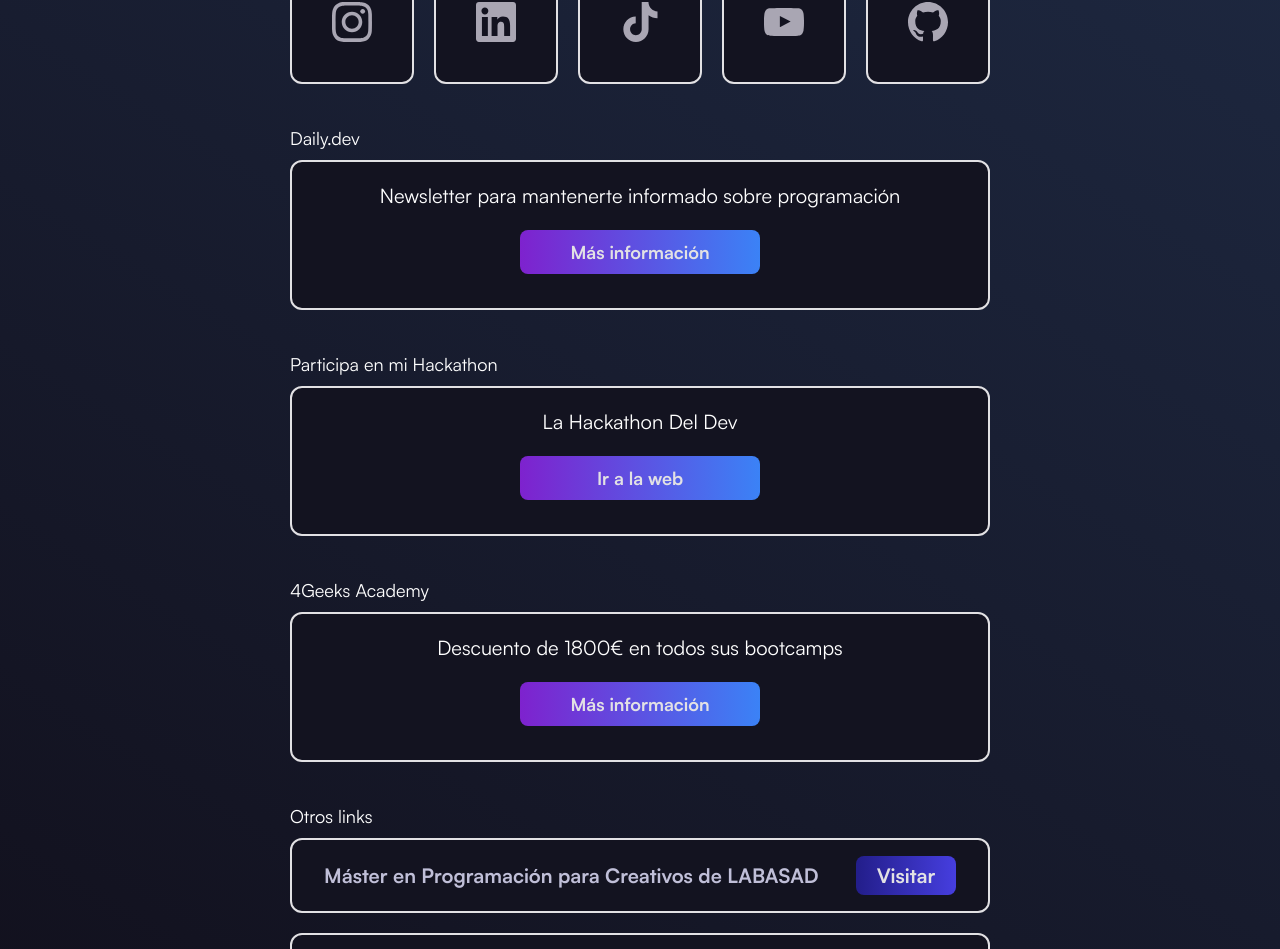
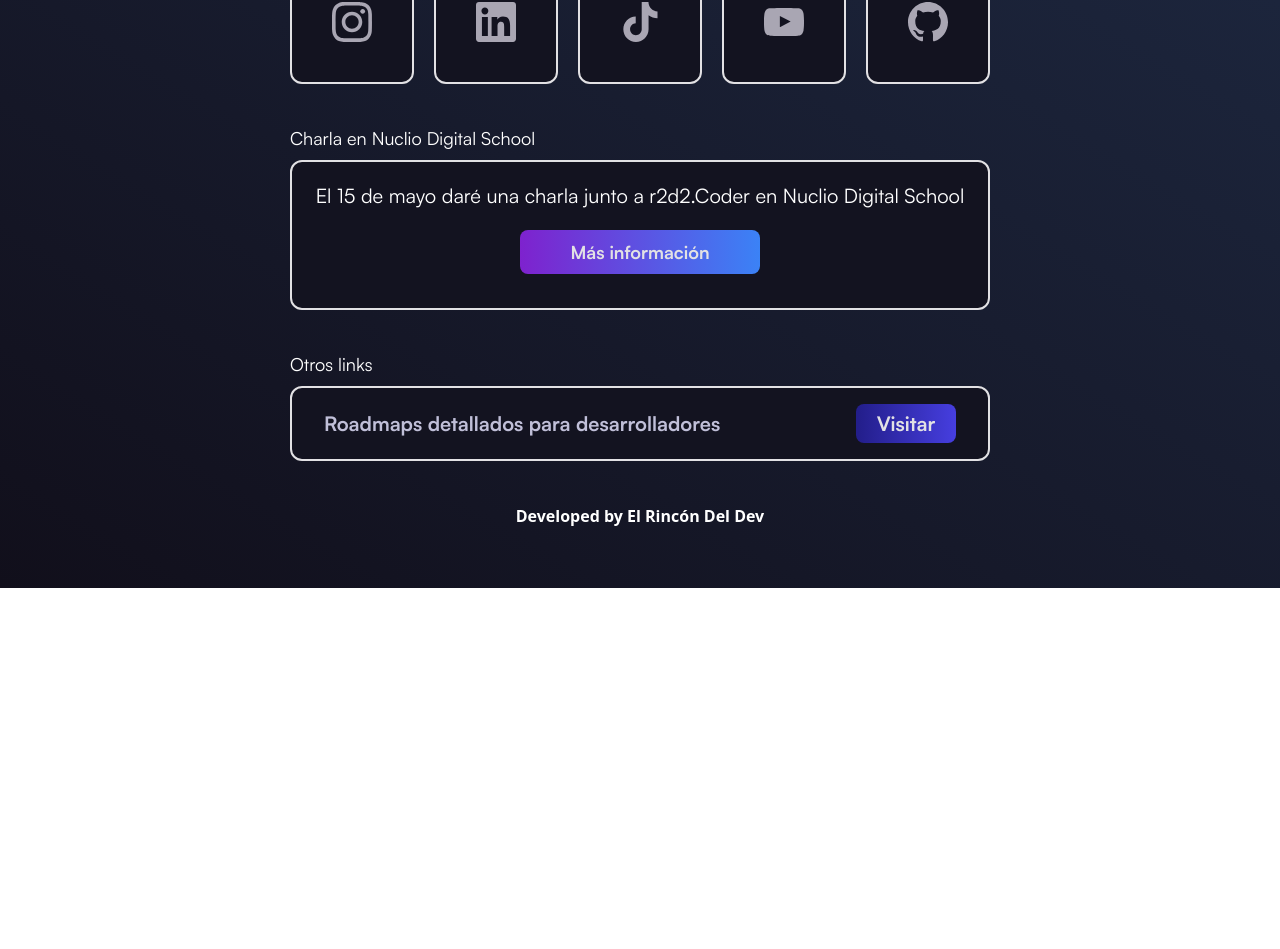
Before and after one commit to elrincondeldev/links-management, a Next.js app: page / in a window 1280 px wide. Shown: the part 376-1325 px from the top of the page. After the commit the page ends 964 px from the top, so only its background shows below. Built offline with nearby package versions, Linux system fonts and the light colour scheme.

Commit message:
new link

```diff
--- a/src/components/Footer.tsx
+++ b/src/components/Footer.tsx
@@ -1,41 +1,13 @@
 function Footer() {
   return (
     <>
-      <div className='md:flex hidden justify-center w-[700px] text-center mb-5 py-2 text-white'>
+      <div className="w-full text-center py-5 text-cwhite font-bold">
         <p>
-          Designed by{' '}
+          Developed by{" "}
           <a
-            className='font-bold'
-            href='https://www.instagram.com/afor_digital/'
-            target='_blank'
-          >
-            Aforcita{' '}
-          </a>
-          and developed by{' '}
-          <a
-            className='font-bold'
-            href='https://www.instagram.com/elrincondeldev/'
-            target='_blank'
-          >
-            El Rincón Del Dev
-          </a>
-        </p>
-      </div>
-      <div className='flex md:hidden footer text-center mt-auto mb-5 py-2 text-white'>
-        <p>
-          Designed by{' '}
-          <a
-            className='font-bold'
-            href='https://www.instagram.com/afor_digital/'
-            target='_blank'
-          >
-            Aforcita{' '}
-          </a>
-          and developed by{' '}
-          <a
-            className='font-bold'
-            href='https://www.instagram.com/elrincondeldev/'
-            target='_blank'
+            className="font-bold"
+            href="https://www.instagram.com/elrincondeldev/"
+            target="_blank"
           >
             El Rincón Del Dev
           </a>
--- a/src/components/LinkBox.tsx
+++ b/src/components/LinkBox.tsx
@@ -14,7 +14,7 @@
       <div
         className={`md:flex hidden flex-col items-center gap-5 h-[150px] rounded-xl p-5 bg-[#131320] border-2 border-[#E2E1E4]`}
       >
-        <p className='text-xl satoshi-regular'>{title}</p>
+        <p className='text-xl text-center satoshi-regular'>{title}</p>
         <a
           href={link}
           target='_blank'
--- a/src/pages/index.tsx
+++ b/src/pages/index.tsx
@@ -7,48 +7,26 @@
 export default function Home() {
   return (
     <>
-      <div className="md:flex hidden flex-col m-auto gap-10 max-w-[700px] text-white h-full">
-        <main className="md:flex flex-col m-auto gap-10 max-w-[700px] text-white">
+      <div className="md:flex hidden flex-col m-auto gap-10 max-w-[700px] text-white min-h-screen">
+        <main className="md:flex flex-col mx-auto gap-10 max-w-[700px] text-white">
           <NavBar />
           <section>
             <p className="satoshi-regular text-lg mb-2">Social Links</p>
             <SocialBox />
           </section>
           <section>
-            <p className="satoshi-regular text-lg mb-2">Daily.dev</p>
-            <LinkBox
-              title="Newsletter para mantenerte informado sobre programación"
-              buttonText="Más información"
-              link="https://daily.dev/"
-            />
-          </section>
-          <section>
             <p className="satoshi-regular text-lg mb-2">
-              Participa en mi Hackathon
+              Charla en Nuclio Digital School
             </p>
             <LinkBox
-              title="La Hackathon Del Dev"
-              buttonText="Ir a la web"
-              link="https://www.lahackathondeldev.com/"
-            />
-          </section>
-          <section>
-            <p className="satoshi-regular text-lg mb-2">4Geeks Academy</p>
-            <LinkBox
-              title="Descuento de 1800€ en todos sus bootcamps"
+              title="El 15 de mayo daré una charla junto a r2d2.Coder en Nuclio Digital School"
               buttonText="Más información"
-              link="https://4geeksacademy.com/es/inicio?utm_source=influencers&utm_medium=referral&utm_campaign=elrincondeldev&utm_location=madrid-spain&utm_content=ig"
+              link="https://www.crowdcast.io/c/-de-bits-a-insights"
             />
           </section>
           <section className="flex flex-col">
             <p className="satoshi-regular text-lg mb-2">Otros links</p>
             <div className="flex flex-col gap-5">
-              <div className="flex flex-col gap-5">
-                <SmallLinkBox
-                  title="Máster en Programación para Creativos de LABASAD"
-                  link="https://hubs.ly/Q02kHdR40"
-                />
-              </div>
               <div className="flex flex-col gap-5">
                 <SmallLinkBox
                   title="Roadmaps detallados para desarrolladores"
@@ -58,9 +36,8 @@
             </div>
           </section>
         </main>
-        <Footer />
       </div>
-      <div className="flex md:hidden flex-col px-5 text-white">
+      <div className="flex md:hidden flex-col px-5 text-white min-h-screen">
         <main className="flex md:hidden flex-col gap-10">
           <NavBar />
           <section className="flex flex-col gap-5">
@@ -69,41 +46,19 @@
               <SocialBox />
             </section>
             <section>
-              <p className="satoshi-regular text-lg mb-2">Daily.dev</p>
-              <LinkBox
-                title="Newsletter para mantenerte informado sobre programación"
-                buttonText="Más información"
-                link="https://daily.dev/"
-              />
-            </section>
-            <section>
               <p className="satoshi-regular text-lg mb-2">
-                Participa en mi Hackathon
+                Charla en Nuclio Digital School
               </p>
               <LinkBox
-                title="La Hackathon Del Dev"
-                buttonText="Ir a la web"
-                link="https://www.lahackathondeldev.com/"
-              />
-            </section>
-            <section>
-              <p className="satoshi-regular text-lg mb-2">4Geeks Academy</p>
-              <LinkBox
-                title="Descuento de 1800€ en cualquiera de sus bootcamps"
+                title="El 15 de mayo daré una charla junto a r2d2.coder en Nuclio Digital School"
                 buttonText="Más información"
-                link="https://4geeksacademy.com/es/inicio?utm_source=influencers&utm_medium=referral&utm_campaign=elrincondeldev&utm_location=madrid-spain&utm_content=ig"
+                link="https://www.crowdcast.io/c/-de-bits-a-insights"
               />
             </section>
           </section>
           <section className="flex flex-col mb-10">
             <p className="satoshi-regular text-lg mb-2">Otros links</p>
             <div className="flex flex-col gap-5">
-              <div className="flex flex-col gap-5">
-                <SmallLinkBox
-                  title="Máster Online en Programación para Creativos de LABASAD"
-                  link="https://hubs.ly/Q02kHdR40"
-                />
-              </div>
               <div className="flex flex-col gap-5">
                 <SmallLinkBox
                   title="Roadmaps detallados para desarrolladores"
@@ -114,8 +69,8 @@
           </section>
           <section className="flex justify-center"></section>
         </main>
-        <Footer />
       </div>
+      <Footer />
     </>
   );
 }
```
